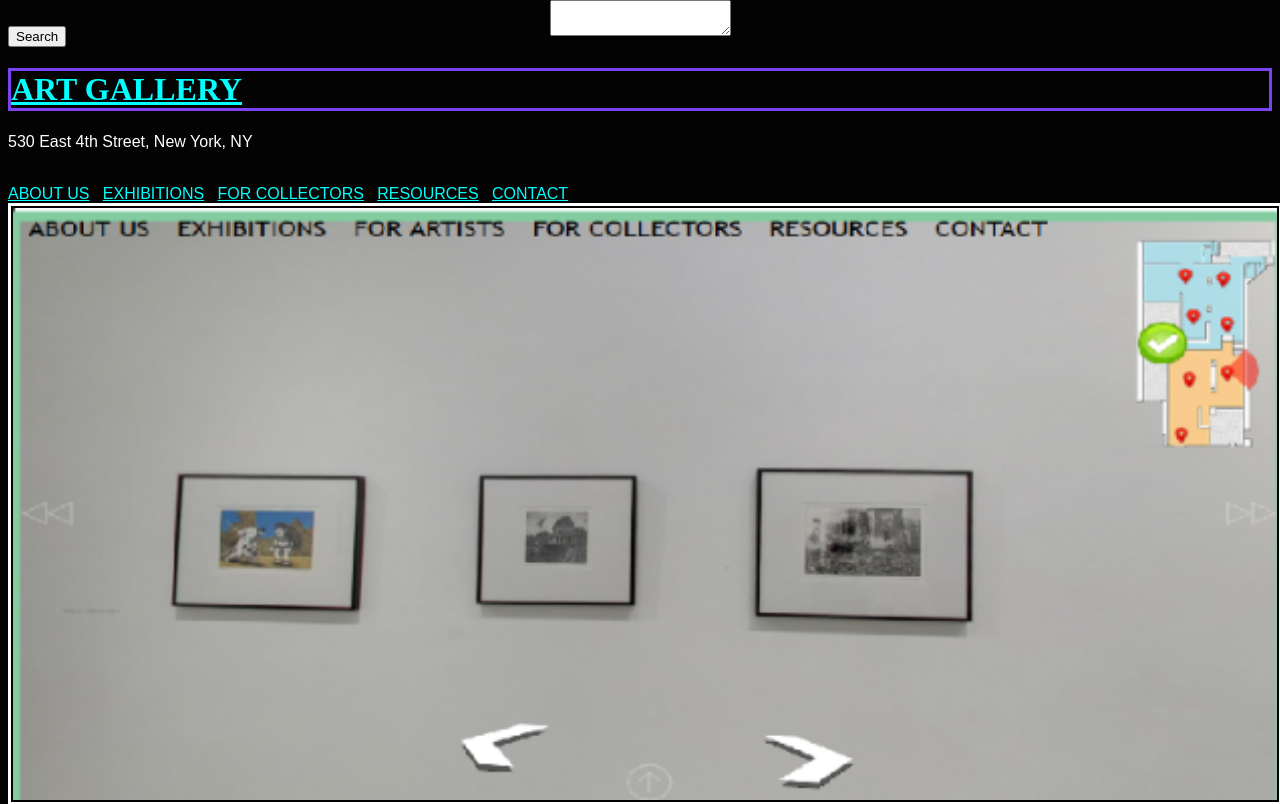
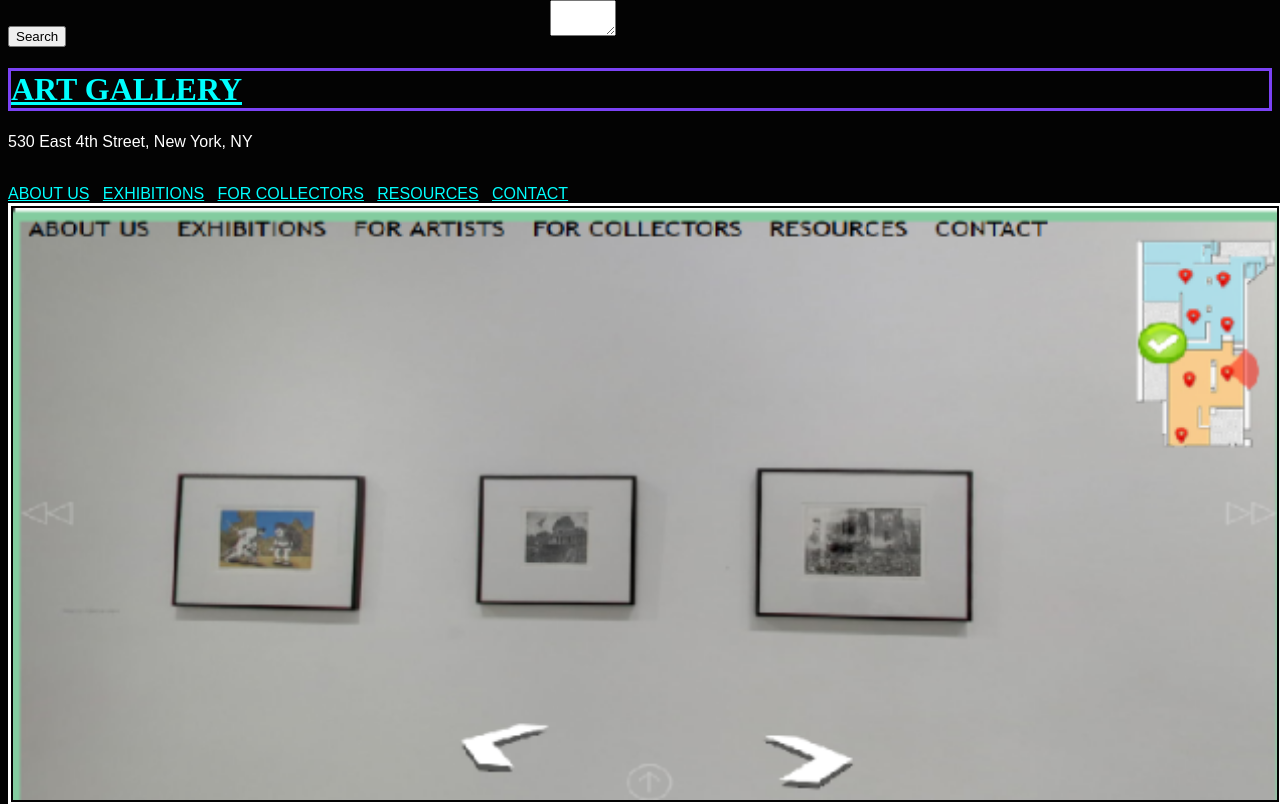
Before and after one commit to tawnjovi/ICT_420_Spring, a plain HTML site: page index.html in a window 1280 px wide. Shown: the top 804 px of the page. Drawn offline with Linux system fonts and the light colour scheme.

Commit message:
Update style.css

```diff
--- a/styles/style.css
+++ b/styles/style.css
@@ -42,3 +42,6 @@ form{width: 80%;
 textarea{position: absolute;
 top: 0px;
 left: 550px;}
+
+textarea{height: 30px;
+width: 60px;}
```
